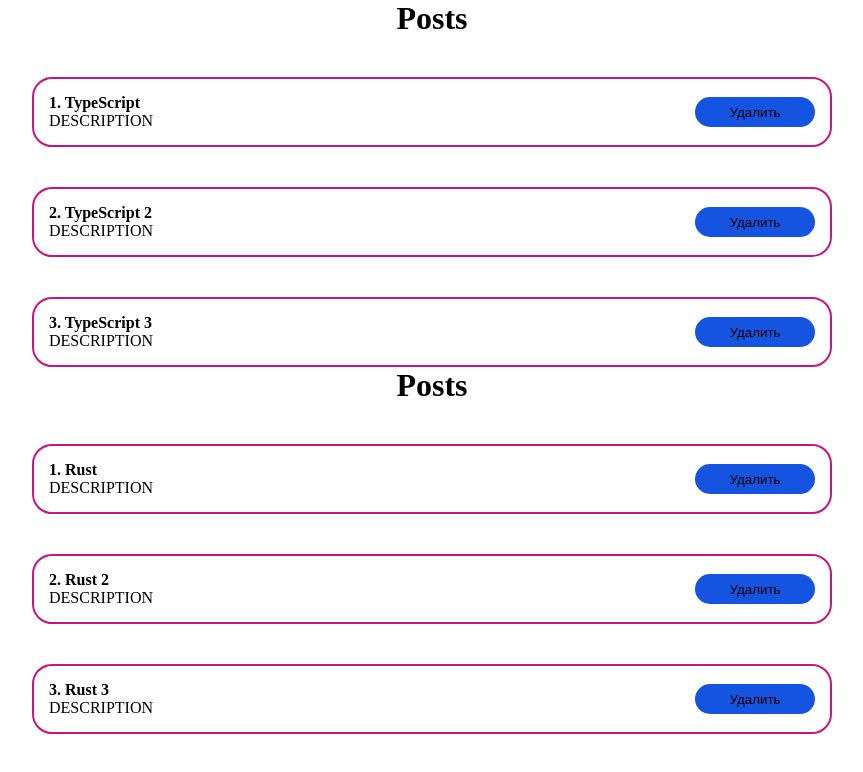
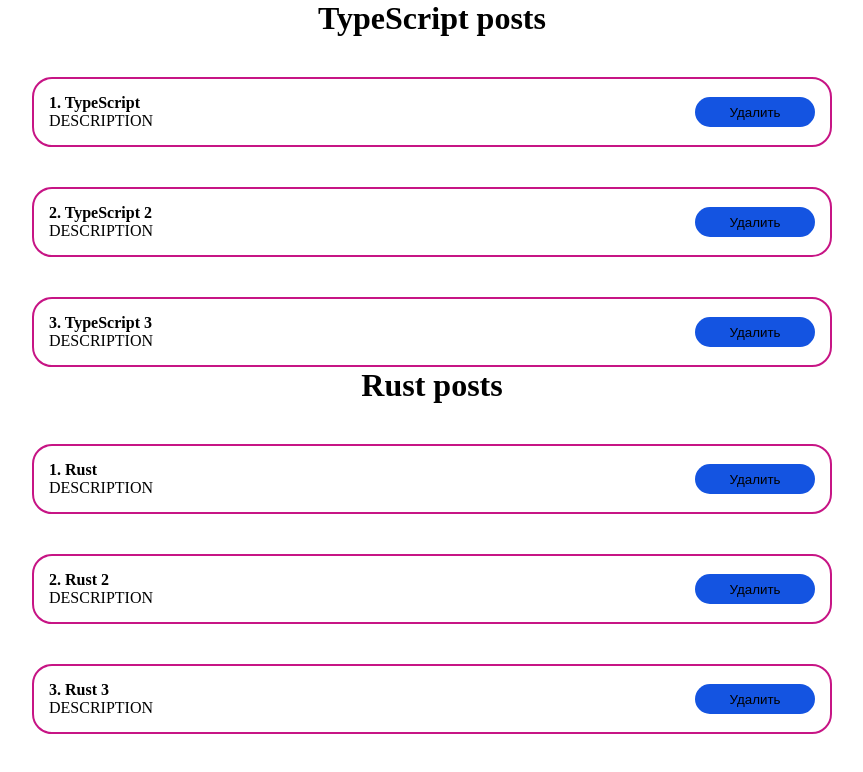
Before and after one commit to FarayW/react-learn-app, a React (Create React App) app: page / in a window 1280 px wide. Shown: the top 772 px of the page, without its empty margins (208-1071 px from the left). Built offline with nearby package versions, Linux system fonts and the light colour scheme.

Commit message:
add title to PostList

```diff
--- a/src/App.js
+++ b/src/App.js
@@ -19,8 +19,8 @@ function App() {
 
 
     return (<div className="App">
-        <PostList posts={posts} />
-        <PostList posts={posts2} />
+        <PostList posts={posts} title={'TypeScript posts'} />
+        <PostList posts={posts2} title={'Rust posts'} />
     </div>);
 }
 
--- a/src/components/PostList.jsx
+++ b/src/components/PostList.jsx
@@ -2,10 +2,10 @@ import React from 'react';
 import PostItem from "./PostItem";
 
 
-const PostList = ({posts}) => {
+const PostList = ({posts, title}) => {
     return (
         <div>
-            <h1>Posts</h1>
+            <h1>{title}</h1>
             {
                 posts.map((post) => (
                     <PostItem key={post.id} post={post} />
```
